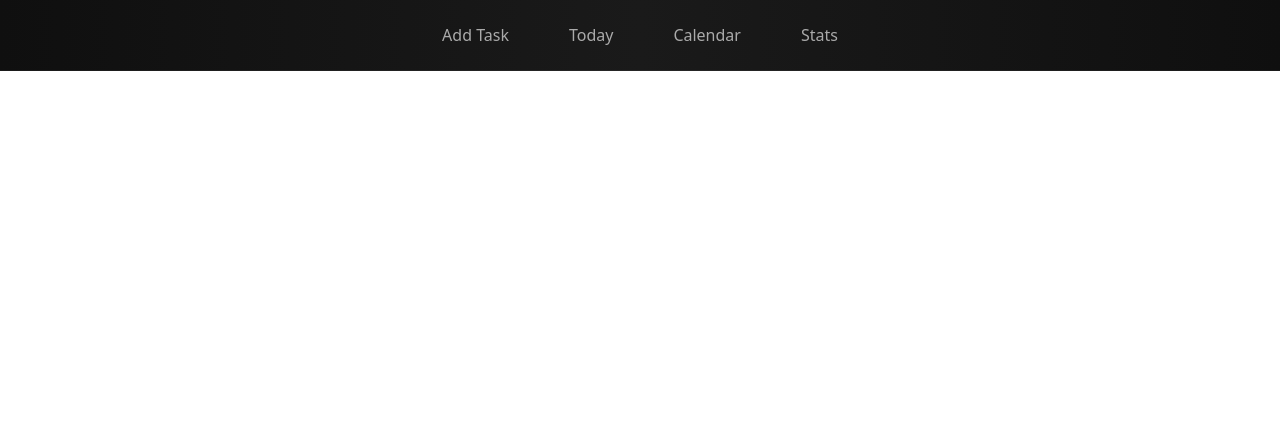
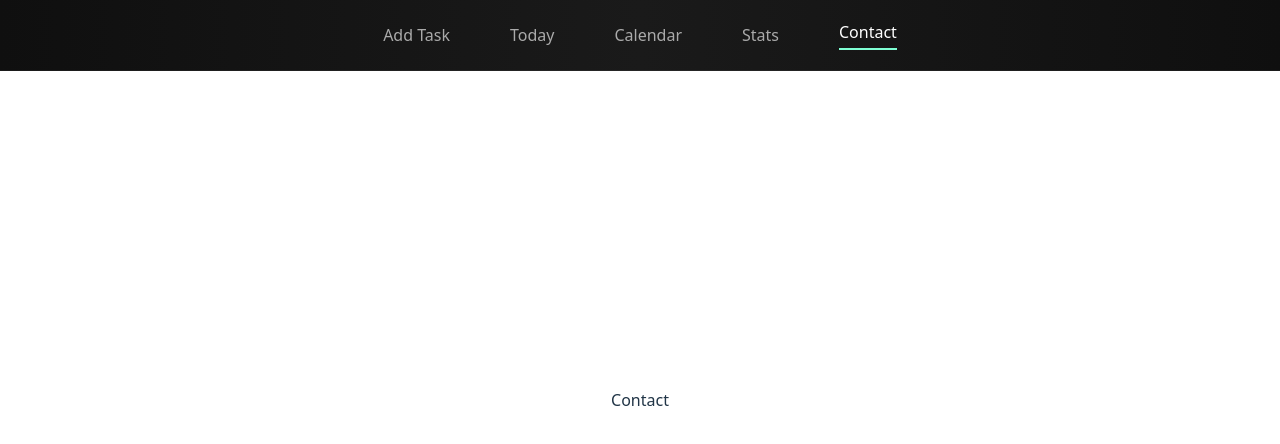
Before and after one commit to Jjuloks/DailyRoutine, a React app in the folder frontend/: page /contact in a window 1280 px wide. Shown: the top 444 px of the page. Built offline with nearby package versions, Linux system fonts and the light colour scheme; the HTML template or start-up script is replaced by a standard one.

Commit message:
add Contact Page

```diff
--- a/frontend/src/App.jsx
+++ b/frontend/src/App.jsx
@@ -6,6 +6,7 @@ import CalendarPage from "./pages/CalendarPage.jsx"
 import StatsPage from "./pages/StatsPage.jsx"
 import TodayPage from "./pages/TodayPage.jsx"
 import NavBar from "./comp/Navbar.jsx";
+import ContactPage from "./pages/ContactPage.jsx"
 
 function App() {
 
@@ -15,9 +16,10 @@ function App() {
     <NavBar/>
     <Routes>
       <Route path='/' element={<AddTaskPage />} />
+      <Route path='/today' element={<TodayPage />} />
       <Route path='/calendar' element={<CalendarPage />} />
-      <Route path='/today' element={<TodayPage />} />
       <Route path='/stats' element={<StatsPage />} />
+      <Route path='/contact' element={<ContactPage />} />
     </Routes>
     </>
   )
--- a/frontend/src/comp/Navbar.jsx
+++ b/frontend/src/comp/Navbar.jsx
@@ -12,6 +12,7 @@ const NavBar =() => {
                 <NavLink to='/today'>Today</NavLink>
                 <NavLink to='/calendar'>Calendar</NavLink>
                 <NavLink to='/stats'>Stats</NavLink>
+                <NavLink to='/contact'>Contact</NavLink>
             </div>
         </div>
         </nav>
--- /dev/null
+++ b/frontend/src/pages/ContactPage.jsx
@@ -0,0 +1,11 @@
+import React from 'react';
+
+const ContactPage = () => {
+    return (
+        <div>
+             Contact
+        </div>
+    );
+}
+
+export default ContactPage;
```
